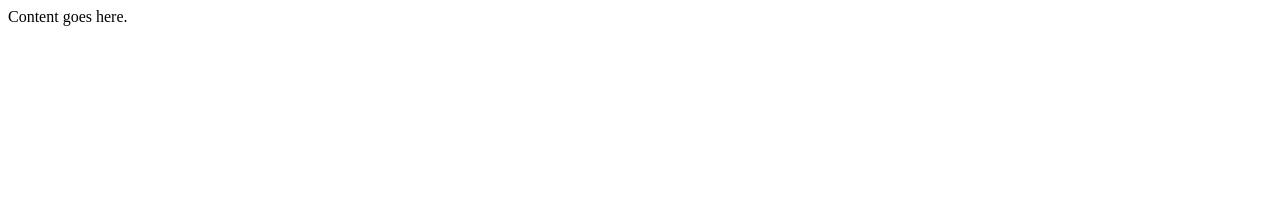
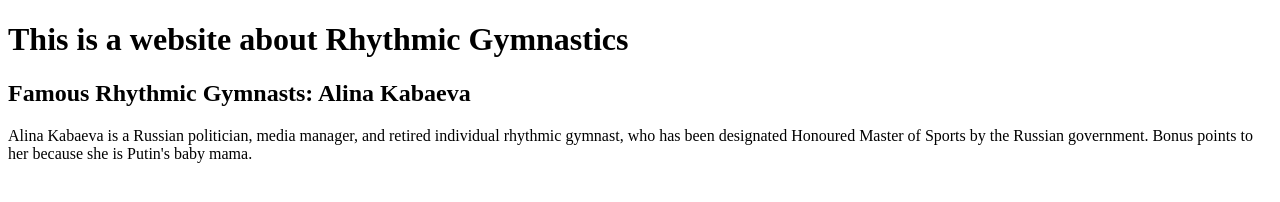
Before and after one commit to sumukund/csci_5117_test, a plain HTML site: page index.html in a window 1280 px wide. Drawn offline with Linux system fonts and the light colour scheme.

Commit message:
first site

```diff
--- a/index.html
+++ b/index.html
@@ -1,11 +1,23 @@
 <!doctype html>
     <html>
     <head>
-    <title>Our Funky HTML Page</title>
-    <meta name="description" content="Our first page">
+    <title>Sudarsna Page</title>
+    <meta name="description" content="All Things RG">
     <meta name="keywords" content="html tutorial template">
+    <meta name="author" content="Sudarsna Mukund">
     </head>
     <body>
-    Content goes here.
+
+        <h1>
+            This is a website about Rhythmic Gymnastics
+        </h1>
+
+        <h2>
+            Famous Rhythmic Gymnasts: Alina Kabaeva
+        </h2>
+    <p>
+        Alina Kabaeva is a Russian politician, media manager, and retired individual rhythmic gymnast, who has been designated Honoured Master of Sports by the Russian government. Bonus points to her because she is Putin's baby mama.
+    </p>
+    <a href="assets/kabaeva-1.jpg"></a>
     </body>
     </html>
```
Also changed, not shown: assets/kabaeva-1.jpg (added).
